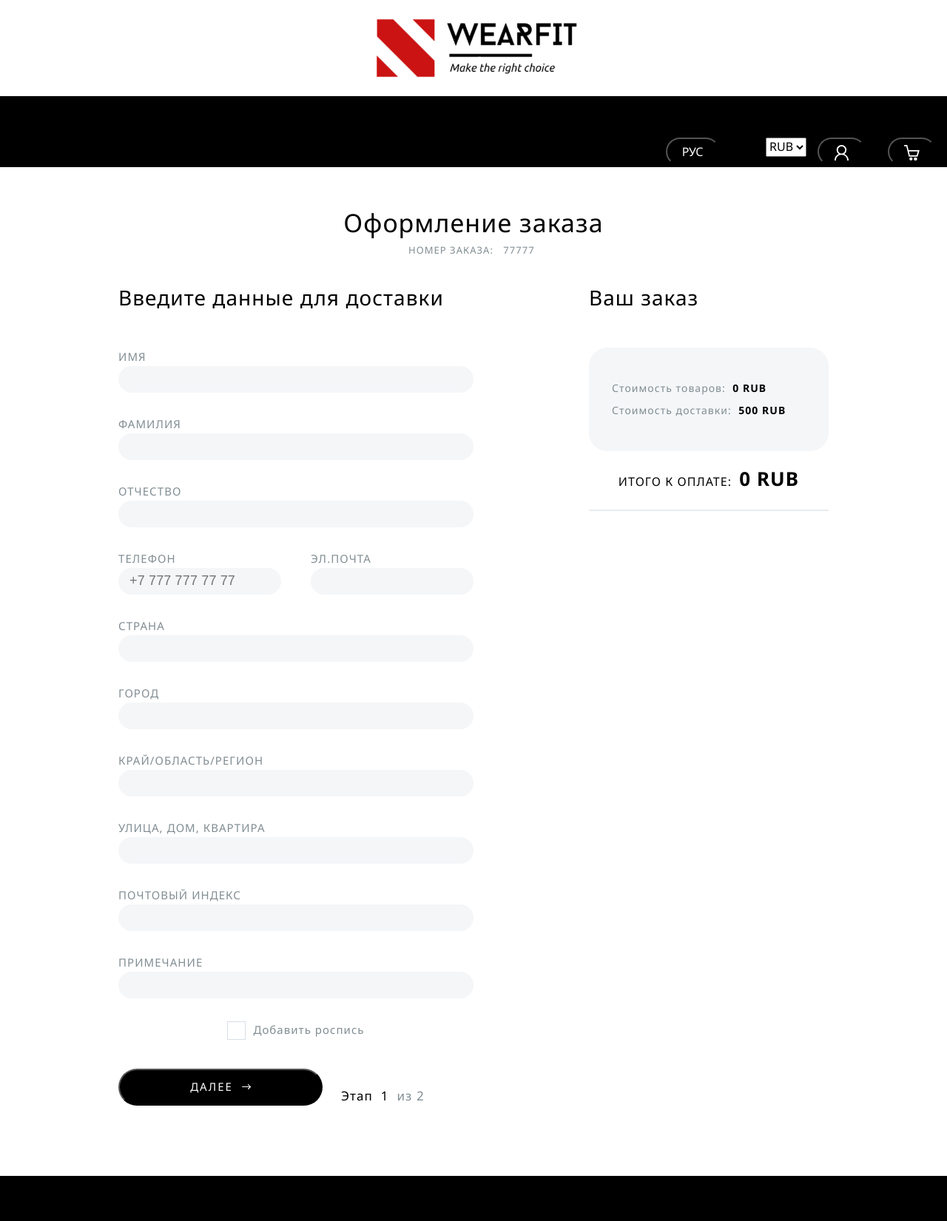
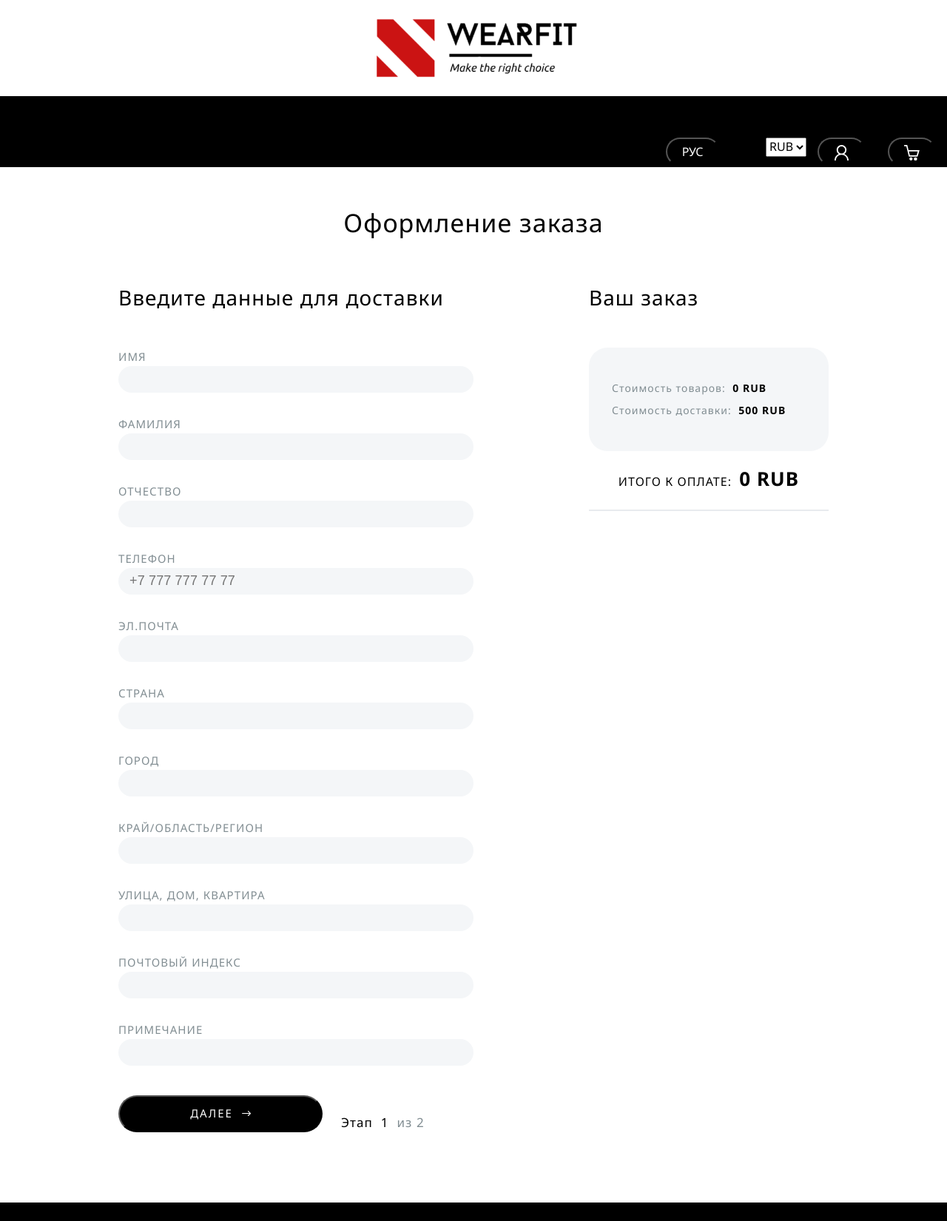
Before and after one commit to white0nyx/clothing_shop, a Django app: page /place_on_order in a window 1280 px wide. Shown: the top 1651 px of the page at 74% size. Run offline with Django 4.2, Linux system fonts and the light colour scheme; data that the repository does not hold is empty; parts of the project's set-up code (start-up, migrations or seed data) failed here and were passed over; some libraries are stand-ins or nearby versions.

Commit message:
убрано добавление росписи, телефон и почти одинакового типа и класса

```diff
--- a/clothing_store/shop/static/shop/css/styles.css
+++ b/clothing_store/shop/static/shop/css/styles.css
@@ -2146,16 +2146,6 @@ button {
     text-align: center;
 }
 
-.booking-page-id {
-    font-size: 13px;
-    width: 176px;
-}
-
-.booking-page-id {
-    color: #818d92;
-    text-transform: uppercase;
-}
-
 @media only screen and (max-width: 1024px){
     .booking-page-content {
         justify-content: center;
@@ -2310,59 +2300,6 @@ input {
     position: relative;
 }
 
-.modal__signin-classic-remember-input {
-    cursor: pointer;
-    opacity: 0;
-    position: absolute;
-}
-
-.modal__signin-classic-remember-label {
-    color: #818d92;
-    cursor: pointer;
-    font-size: 15px;
-    line-height: 25px;
-    margin-left: 35px;
-    position: relative;
-}
-
-.modal__signin-classic-remember-input:checked+.modal__signin-classic-remember-label .modal__signin-classic-remember-label-selector {
-    background: #000;
-    border: 1px solid #000;
-}
-
-.modal__signin-classic-remember-input:not(:checked)+.modal__signin-classic-remember-label .modal__signin-classic-remember-label-selector {
-    border: 1px solid #d8dee6;
-}
-
-.modal__signin-classic-remember-label-selector:before {
-    border: solid #fff;
-    border-width: 0 3px 3px 0;
-    content: "";
-    display: block;
-    height: 10px;
-    left: 8px;
-    position: absolute;
-    top: 3px;
-    -webkit-transform: rotate(45deg);
-    transform: rotate(45deg);
-    transition: opacity .15s;
-    width: 5px;
-}
-
-.modal__signin-classic-remember-label-selector {
-    background: #fff;
-    height: 25px;
-    position: absolute;
-    right: calc(100% + 10px);
-    top: 1px;
-    transition: background .15s,border-color .15s;
-    width: 25px;
-}
-
-.modal__signin-classic-remember-input:not(:checked)+.modal__signin-classic-remember-label .modal__signin-classic-remember-label-selector:before {
-    opacity: 0;
-}
-
 @media only screen and (max-width: 1024px){
     .booking-page__details-form-bottom {
         align-items: center;
@@ -2565,18 +2502,6 @@ input {
     margin-left: 5px;
 }
 
-@media only screen and (min-width: 1024px) and (max-width: 1600px){
-    .booking-page__details-form-phone-number {
-        width: 220px;
-    }
-}
-
-@media only screen and (min-width: 1024px) and (max-width: 1600px){
-    .booking-page__details-form-email {
-        width: 220px;
-    }
-}
-
 p {
     margin-top: 0;
     margin-bottom: 0px;
--- a/clothing_store/shop/templates/shop/place_on_order.html
+++ b/clothing_store/shop/templates/shop/place_on_order.html
@@ -8,11 +8,6 @@
     <section class="booking-page app-page">
         <header class="booking-page-header">
             <h1 class="booking-page-title">Оформление заказа</h1>
-            <div class="booking-page-id">
-                Номер заказа:
-                &nbsp;
-                77777
-            </div>
         </header>
         <div class="booking-page-content">
             <div class="booking-page__details">
@@ -32,13 +27,13 @@
                         <p class="booking-page__details-form-item-title">Отчество</p>
                         <input name="middle_name" class="booking-page__details-form-item-input" maxlength="30" type="text" required="" value="">
                     </div>
-                    <div class="booking-page__details-form-item booking-page__details-form-phone-number">
+                    <div class="booking-page__details-form-item">
                         <p class="booking-page__details-form-item-title">Телефон</p>
-                        <input class="form-control booking-page__details-form-item-input" placeholder="+7 777 777 77 77" type="tel" required="" value="">
+                        <input name="telephone" class="form-control booking-page__details-form-item-input" placeholder="+7 777 777 77 77" type="text" required="" value="">
                     </div>
-                    <div class="booking-page__details-form-item booking-page__details-form-email">
+                    <div class="booking-page__details-form-item">
                         <p class="booking-page__details-form-item-title">Эл.Почта</p>
-                        <input name="email" class="booking-page__details-form-item-input" maxlength="30" type="email" required="" value="">
+                        <input name="email" class="booking-page__details-form-item-input" maxlength="30" type="text" required="" value="">
                     </div>
                     <div class="booking-page__details-form-item">
                         <p class="booking-page__details-form-item-title">Страна</p>
@@ -63,13 +58,6 @@
                     <div class="booking-page__details-form-item">
                         <p class="booking-page__details-form-item-title">Примечание</p>
                         <input name="note" class="booking-page__details-form-item-input" maxlength="30" type="text" value="">
-                    </div>
-                    <div class="booking-page__details-form-item modal__signin-classic-remember hoverable">
-                        <input id="modal__signin-classic-remember-input" name="signature" class="modal__signin-classic-remember-input" type="checkbox">
-                        <label class="modal__signin-classic-remember-label" for="modal__signin-classic-remember-input">
-                            <div class="modal__signin-classic-remember-label-selector"></div>
-                            Добавить роспись
-                        </label>
                     </div>
                     <div class="booking-page__details-form-bottom">
                         <button class="booking-page__details-next-step" type="submit">
```
